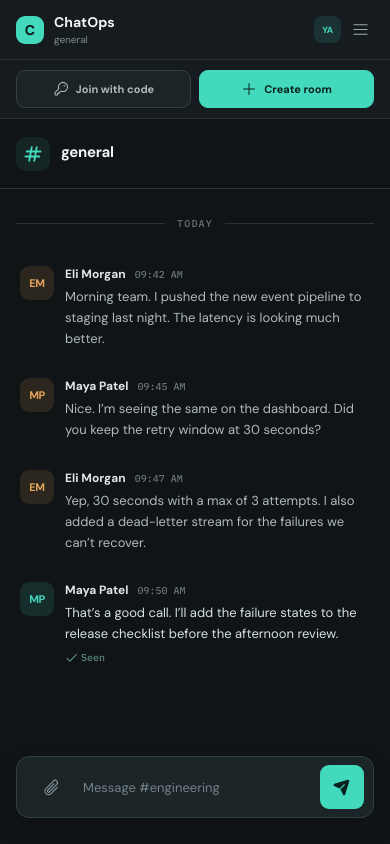
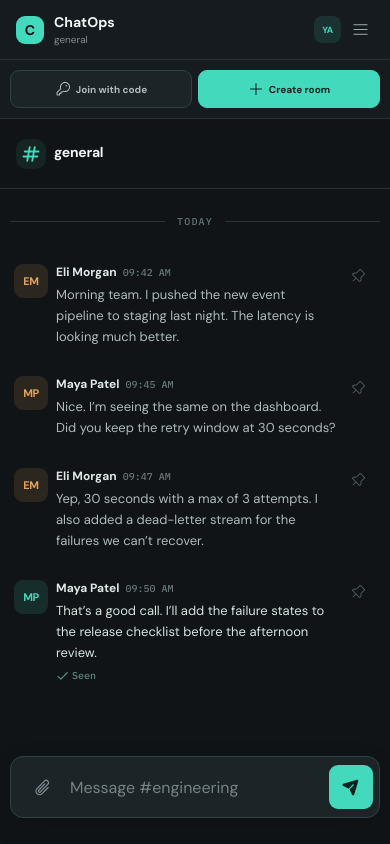
Before and after one commit to TanayKumar-V2/ChatOps, a React (Vite) app in the folder apps/web/: page / in a window 390 px wide. Built offline with nearby package versions, Linux system fonts and the light colour scheme; no server answers.

Commit message:
Adapt responsive chat workspace

```diff
--- a/apps/web/index.html
+++ b/apps/web/index.html
@@ -2,7 +2,7 @@
 <html lang="en">
   <head>
     <meta charset="UTF-8" />
-    <meta name="viewport" content="width=device-width, initial-scale=1.0" />
+    <meta name="viewport" content="width=device-width, initial-scale=1, viewport-fit=cover" />
     <meta name="theme-color" content="#101416" />
     <title>ChatOps</title>
   </head>
--- a/apps/web/src/styles/globals.css
+++ b/apps/web/src/styles/globals.css
@@ -75,3 +75,67 @@ button { border: 0; color: inherit; cursor: pointer; }
 .message-row { contain: layout paint; content-visibility: auto; contain-intrinsic-size: 0 84px; }
 .message-image { aspect-ratio: 360 / 220; }
 .icon-button { min-width: 44px; min-height: 44px; }.send-button { width: 44px; height: 44px; }.message-menu { width: 44px; height: 44px; top: 2px; right: 0; }.message-content { overflow-wrap: anywhere; }.modal-backdrop { overflow: auto; }.modal-card { max-height: calc(100dvh - 32px); overflow-y: auto; }.image-lightbox-dialog { position: relative; display: grid; place-items: center; max-width: min(100%, 1100px); max-height: calc(100dvh - 64px); }.image-lightbox-dialog img { max-width: 100%; max-height: calc(100dvh - 64px); }.image-lightbox-close { position: absolute; z-index: 1; top: -14px; right: -14px; display: grid; place-items: center; width: 44px; height: 44px; border: 1px solid #334044; border-radius: 50%; color: #f1f5f4; background: #151b1e; }.image-lightbox-close:hover { background: #293337; }.icon-button:disabled { cursor: wait; opacity: .6; }
+
+/* Responsive adaptation layer: content-driven tablet, phone, and narrow-phone behavior. */
+@media (max-width: 900px) {
+  .app-shell { grid-template-columns: 200px minmax(0, 1fr); }
+  .messages, .composer-wrap { padding-left: 24px; padding-right: 24px; }
+  .chat-header { padding-left: 22px; padding-right: 22px; }
+}
+
+@media (max-width: 700px) {
+  .app-shell { display: block; min-height: 100dvh; }
+  .sidebar, .details-panel { display: none !important; }
+  .mobile-topbar {
+    display: flex;
+    min-height: 60px;
+    padding: max(12px, env(safe-area-inset-top)) 16px 12px;
+  }
+  .mobile-room-actions { display: grid; padding: 10px 16px; }
+  .chat-panel { min-height: calc(100dvh - 123px); }
+  .chat-header { min-height: 70px; padding: 14px 16px; }
+  .header-actions { gap: 0; }
+  .header-button { padding: 8px; }
+  .header-button span { display: none; }
+  .messages { padding: 16px 16px 8px; }
+  .message-row { padding: 12px 44px 12px 4px; }
+  .message-menu { opacity: .72; }
+  .composer-wrap { padding: 8px 16px max(22px, env(safe-area-inset-bottom)); }
+  .composer { gap: 6px; padding-left: 9px; }
+  .composer input, .auth-card input, .modal-card input, .modal-card textarea { font-size: 16px; }
+  .composer-hint { display: none; }
+  .modal-backdrop { place-items: start center; padding: max(12px, env(safe-area-inset-top)) 12px max(12px, env(safe-area-inset-bottom)); }
+  .modal-card { width: 100%; padding: 20px 16px; border-radius: 14px; }
+  .modal-actions { flex-wrap: wrap; }
+  .modal-actions > * { min-height: 44px; }
+  .mobile-menu-panel { height: 100dvh; padding: max(22px, env(safe-area-inset-top)) 18px max(18px, env(safe-area-inset-bottom)); }
+  .image-lightbox { padding: 16px; }
+  .image-lightbox-dialog { max-width: calc(100vw - 32px); max-height: calc(100dvh - 32px); }
+  .image-lightbox-dialog img { max-height: calc(100dvh - 32px); }
+  .image-lightbox-close { top: 8px; right: 8px; }
+}
+
+@media (max-width: 420px) {
+  .mobile-room-actions { gap: 6px; padding-inline: 10px; }
+  .mobile-room-action { gap: 5px; padding-inline: 8px; font-size: 10px; }
+  .room-title { gap: 8px; }
+  .room-icon { width: 30px; height: 30px; }
+  .room-title h1 { font-size: 14px; }
+  .room-title p { max-width: 145px; overflow: hidden; text-overflow: ellipsis; white-space: nowrap; }
+  .messages, .composer-wrap { padding-left: 10px; padding-right: 10px; }
+  .message-row { gap: 8px; }
+  .message-meta { gap: 6px; }
+  .message-meta strong { max-width: 120px; overflow: hidden; text-overflow: ellipsis; white-space: nowrap; }
+  .message-image { height: 184px; }
+  .composer { gap: 4px; padding-right: 6px; }
+  .composer-attachment { margin-inline: 0; }
+  .empty-room-actions { flex-direction: column; width: min(100%, 240px); }
+  .empty-room-actions > * { width: 100%; justify-content: center; }
+  .auth-page { padding: 12px; }
+  .auth-card { padding: 28px 20px; }
+}
+
+@media (hover: none), (pointer: coarse) {
+  .message-menu { opacity: .72; }
+  .message-menu:active, .message-menu:focus-visible { opacity: 1; }
+}
```
